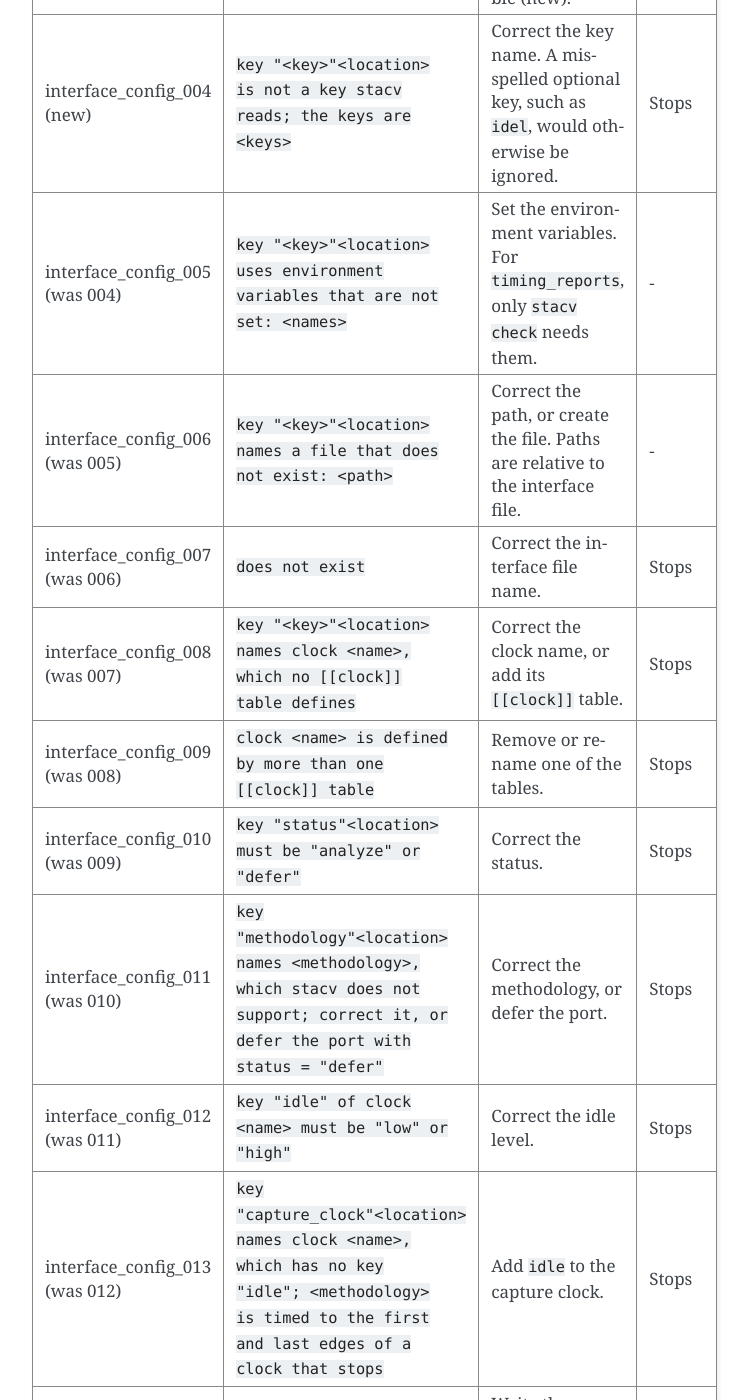
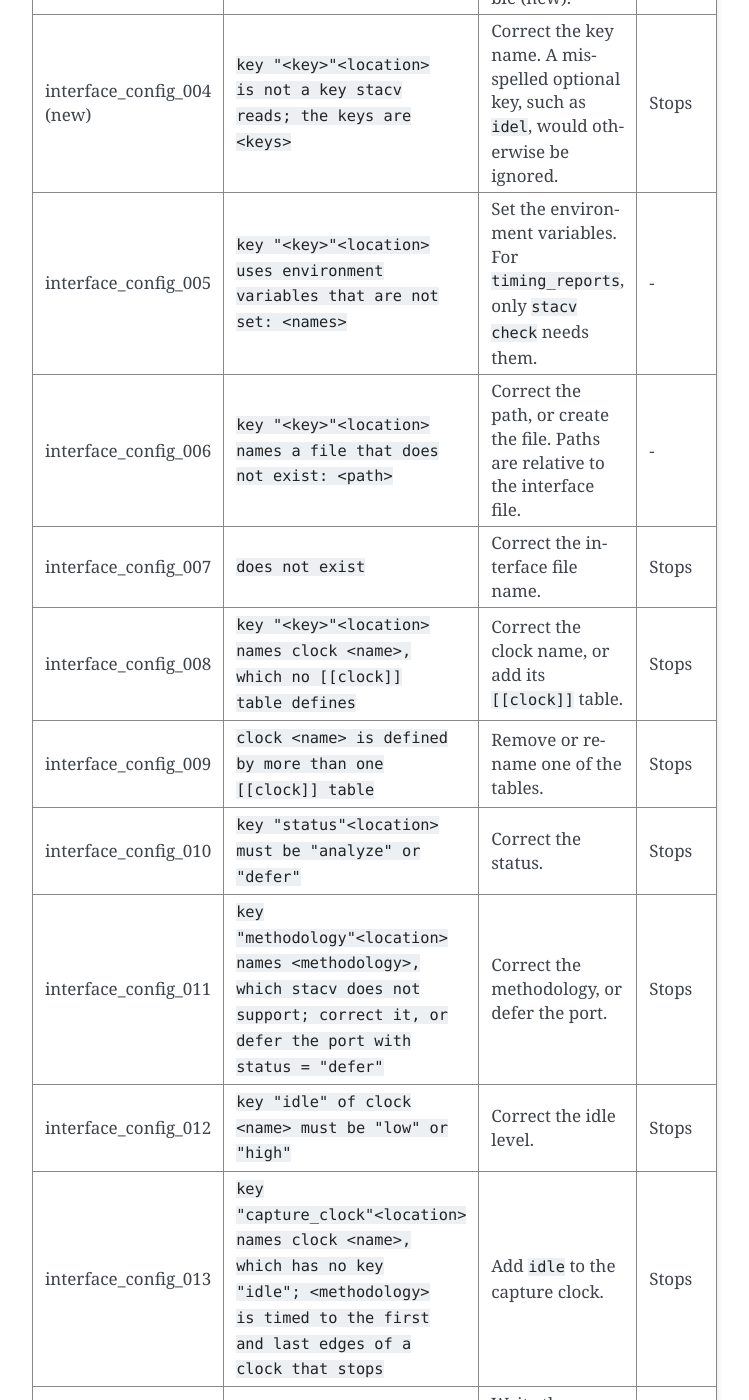
Before and after one commit to jeremiah-c-leary/sta-constraint-validator, a Sphinx documentation site: the page built from docs/source/errors.rst, in a window 1280 px wide and 1400 px high, scrolled down 1508 px. Shown: the whole window, without its empty margins (388-1137 px from the left). Built offline with Sphinx 7.4.7, drawn with Linux system fonts in a browser that asks for light colours; some of the changed text lies outside the part shown.

Commit message:
Renumbering the interface and traces errors, so the general errors share their numbers in every file.
interface_config_004 to 012 become 005 to 013, leaving 004 for unknown keys.
traces_config_001 and 002 become 005 and 006, leaving 001 to 004 for the
general errors.  Only the identifiers change.

Co-Authored-By: Claude Opus 5.5 <noreply@anthropic.com>

```diff
--- a/docs/source/errors.rst
+++ b/docs/source/errors.rst
@@ -61,41 +61,41 @@ Interface file
      - Correct the key name.
        A misspelled optional key, such as ``idel``, would otherwise be ignored.
      - Stops
-   * - interface_config_005 (was 004)
+   * - interface_config_005
      - ``key "<key>"<location> uses environment variables that are not set: <names>``
      - Set the environment variables.
        For ``timing_reports``, only ``stacv check`` needs them.
      - \-
-   * - interface_config_006 (was 005)
+   * - interface_config_006
      - ``key "<key>"<location> names a file that does not exist: <path>``
      - Correct the path, or create the file.
        Paths are relative to the interface file.
      - \-
-   * - interface_config_007 (was 006)
+   * - interface_config_007
      - ``does not exist``
      - Correct the interface file name.
      - Stops
-   * - interface_config_008 (was 007)
+   * - interface_config_008
      - ``key "<key>"<location> names clock <name>, which no [[clock]] table defines``
      - Correct the clock name, or add its ``[[clock]]`` table.
      - Stops
-   * - interface_config_009 (was 008)
+   * - interface_config_009
      - ``clock <name> is defined by more than one [[clock]] table``
      - Remove or rename one of the tables.
      - Stops
-   * - interface_config_010 (was 009)
+   * - interface_config_010
      - ``key "status"<location> must be "analyze" or "defer"``
      - Correct the status.
      - Stops
-   * - interface_config_011 (was 010)
+   * - interface_config_011
      - ``key "methodology"<location> names <methodology>, which stacv does not support; correct it, or defer the port with status = "defer"``
      - Correct the methodology, or defer the port.
      - Stops
-   * - interface_config_012 (was 011)
+   * - interface_config_012
      - ``key "idle" of clock <name> must be "low" or "high"``
      - Correct the idle level.
      - Stops
-   * - interface_config_013 (was 012)
+   * - interface_config_013
      - ``key "capture_clock"<location> names clock <name>, which has no key "idle"; <methodology> is timed to the first and last edges of a clock that stops``
      - Add ``idle`` to the capture clock.
      - Stops
@@ -163,10 +163,10 @@ Traces file
    * - traces_config_004 (new)
      - ``key "<key>"<location> is not a key stacv reads; the keys are <keys>``
      - Correct the key name.
-   * - traces_config_005 (was 001)
+   * - traces_config_005
      - ``trace <name> has no delays in key "<key>" and no default_delay is defined``
      - Give the delays, or add ``default_delay``.
-   * - traces_config_006 (was 002)
+   * - traces_config_006
      - ``trace <name> key "<key>" must give both max_delay and min_delay, or neither``
      - Give both delays, or write ``{}`` to use ``default_delay``.
    * - traces_config_007 (new)
--- a/docs/source/traces.rst
+++ b/docs/source/traces.rst
@@ -77,6 +77,6 @@ Each direction is one of:
 
 * ``{max_delay = ..., min_delay = ...}``: the maximum and minimum delays of the trace.
 * ``{}``: use ``default_delay``.
-  It is an error if there is no ``default_delay`` (traces_config_001).
+  It is an error if there is no ``default_delay`` (traces_config_005).
 
-Giving only one of ``max_delay`` and ``min_delay`` is an error (traces_config_002).
+Giving only one of ``max_delay`` and ``min_delay`` is an error (traces_config_006).
```
Also changed, not shown: docs/source/interface.rst (+9 -9 lines), 10 other files.
